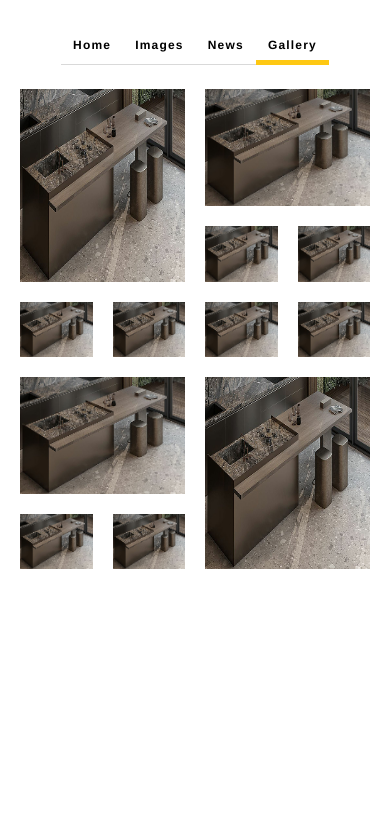
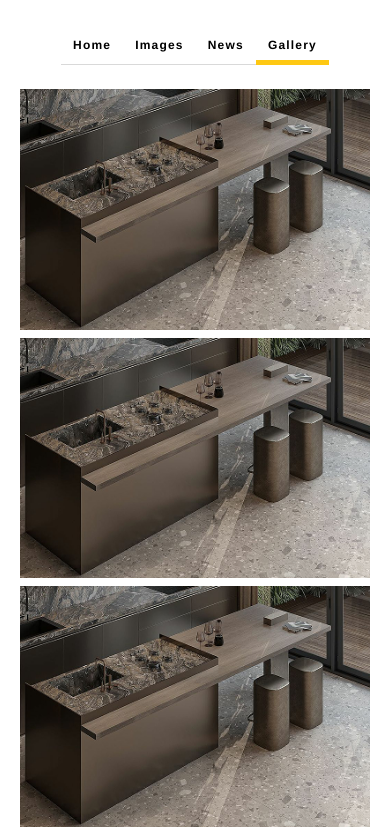
Before and after one commit to frontendoniyorbek/servise, a plain HTML site: page gallery.html in a window 390 px wide. Shown: the top 833 px of the page. Drawn offline with Linux system fonts and the light colour scheme.

Commit message:
add gallery responsive

```diff
--- a/css/styles.css
+++ b/css/styles.css
@@ -286,6 +286,11 @@ body {
 		grid-template-columns: repeat(3, 1fr);
 		gap: 16px;
 	}
+
+	.gallery {
+		grid-template-columns: repeat(2, 1fr);
+		gap: 16px;
+	}
 }
 
 @media screen and (max-width: 768px) {
@@ -353,6 +358,10 @@ body {
 
 	.images-gallery {
 		grid-template-columns: repeat(2, 1fr);
+		gap: 12px;
+	}
+
+	.gallery {
 		gap: 12px;
 	}
 }
@@ -424,4 +433,27 @@ body {
 		grid-template-columns: repeat(1, 1fr);
 		gap: 8px;
 	}
+
+	.gallery {
+		grid-template-columns: repeat(1, 1fr);
+		gap: 8px;
+	}
+
+	.gallery__item1 {
+		grid-column: span 1;
+		grid-row: span 1;
+	}
+
+	.gallery__item2 {
+		grid-column: span 1;
+	}
+
+	.gallery__item9 {
+		grid-column: span 1;
+	}
+
+	.gallery__item10 {
+		grid-column: span 1;
+		grid-row: span 1;
+	}
 }
```
